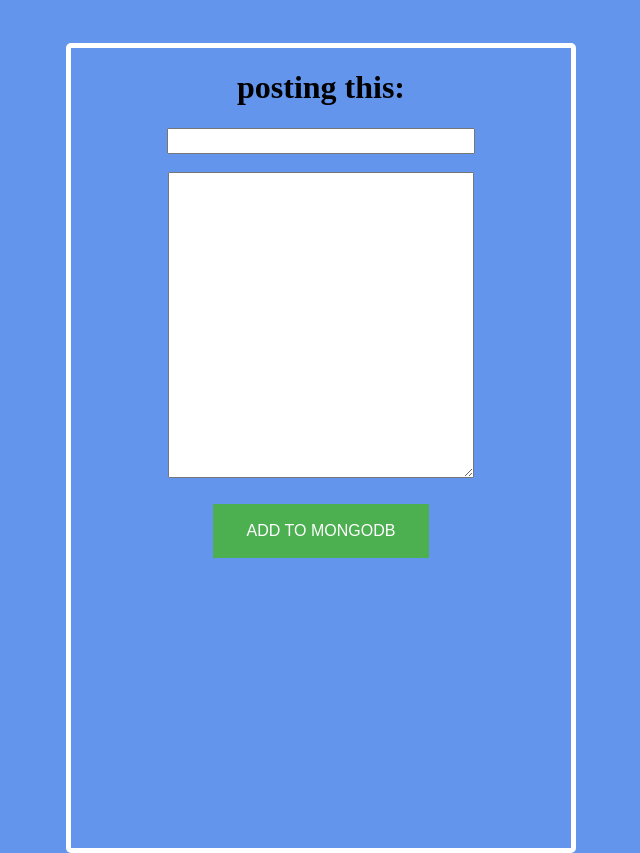
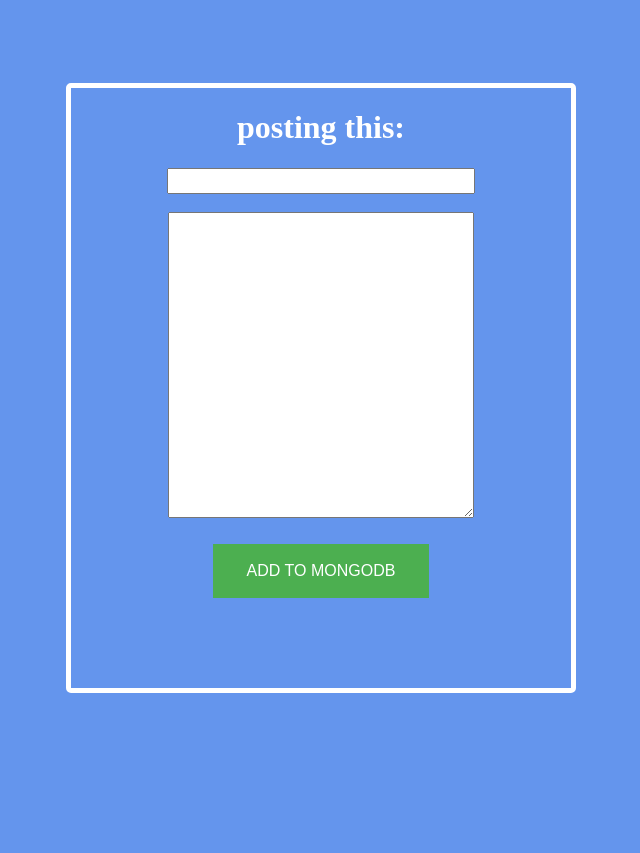
Before and after one commit to Marcikadraga/SaveDataToMongo, a website: page index.html in a window 1280 px wide. Shown: the whole page, without its empty margins (319-959 px from the left). After the commit the page ends 800 px from the top, so only its background shows below. Drawn offline with Linux system fonts and the light colour scheme.

Commit message:
added css again

```diff
--- a/public/css/index.css
+++ b/public/css/index.css
@@ -1,15 +1,18 @@
 body{
     background-color: cornflowerblue;
 }
+h1{
+    color:white;
+}
 #box{
     width: 500px;
-    height: 800px;
+    height: 600px;
     border: 5px solid white;
     border-radius: 5px;
     margin: 13px auto;
     position: relative;
     text-align: center;
-    top: 30px;
+    top: 70px;
 }
 .button {
     background-color: #4CAF50; /* Green */
```
